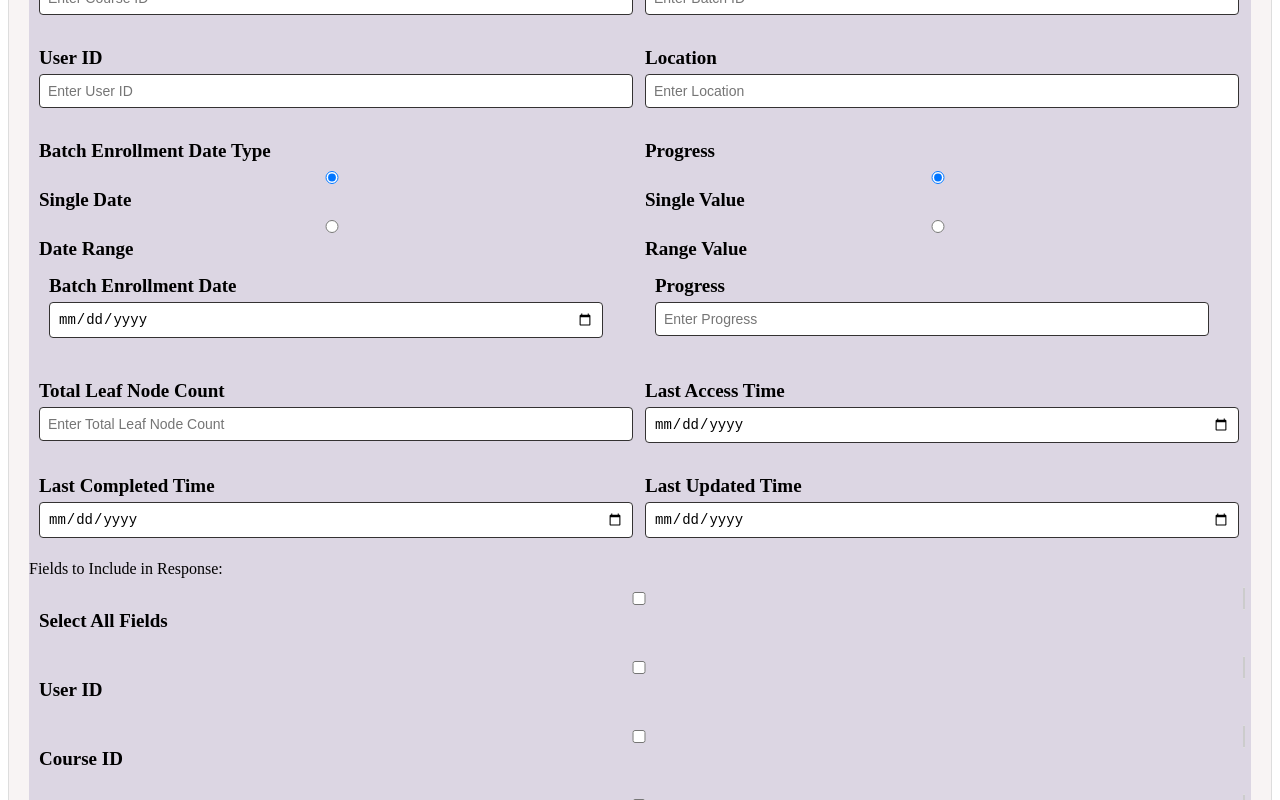
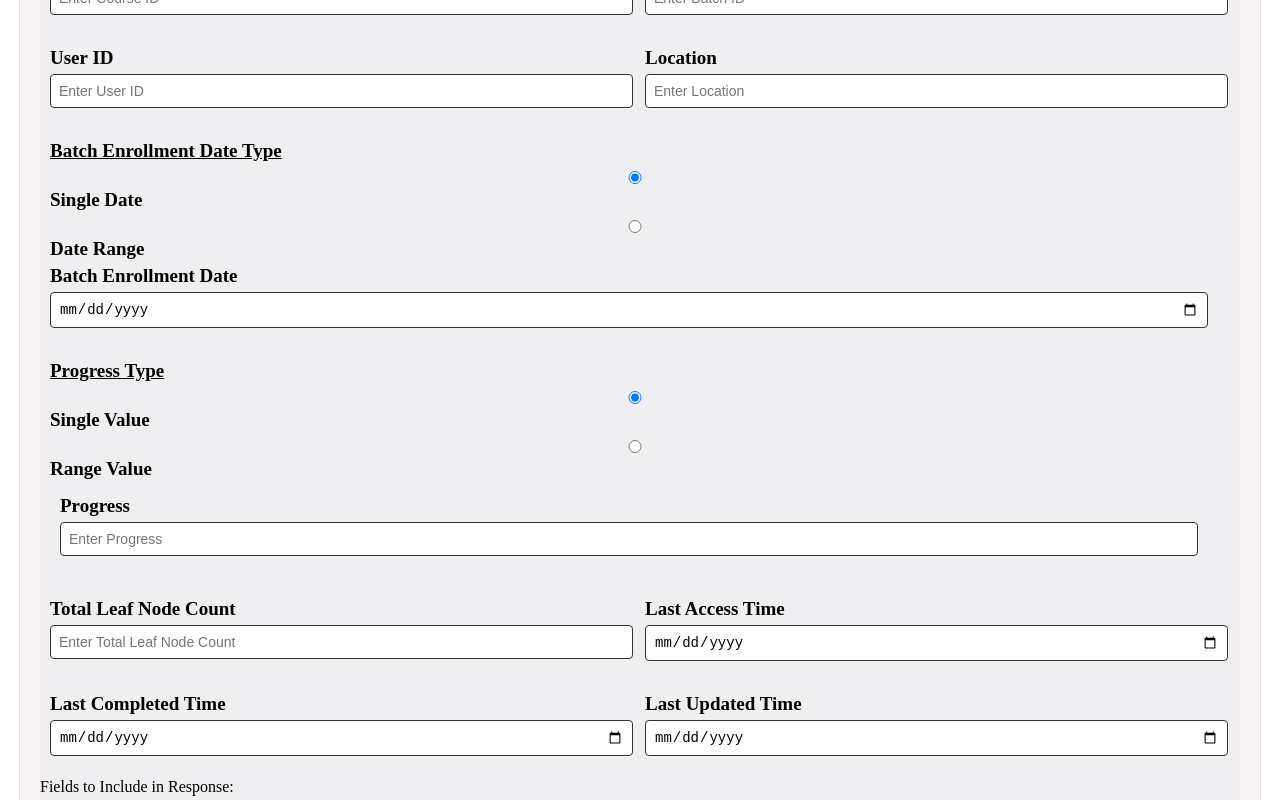
Before and after one commit to iGOT-MissionKarmayogi/C4GT-Communications-Console, an Angular app: page / in a window 1280 px wide. Shown: the part 360-1160 px from the top of the page. Built offline with nearby package versions, Linux system fonts and the light colour scheme.

Commit message:
UI Improvements

```diff
--- a/src/app/services/user-service.service.ts
+++ b/src/app/services/user-service.service.ts
@@ -1,6 +1,6 @@
 import { Injectable } from '@angular/core';
 import { HttpClient, HttpHeaders } from '@angular/common/http';
-import { Observable } from 'rxjs';
+import { BehaviorSubject, Observable } from 'rxjs';
 import { environment } from '../environments/environment';
 
 @Injectable({
@@ -9,6 +9,7 @@ import { environment } from '../environments/environment';
 export class UserService {
   private apiUrl: string = environment.apiUrl;
   private responseData: any;
+  private errorMessageSubject = new BehaviorSubject<string | null>(null);
 
   constructor(private http: HttpClient) {}
 
@@ -20,6 +21,14 @@ export class UserService {
     this.responseData = data;
   }
 
+  setErrorMessage(message: string | null) {
+    this.errorMessageSubject.next(message);
+  }
+
+  getErrorMessage() {
+    return this.errorMessageSubject.getValue();
+  }
+
   getResponseData() {
     return this.responseData;
   }
--- a/src/app/user-filter/user-filter.component.css
+++ b/src/app/user-filter/user-filter.component.css
@@ -5,10 +5,11 @@
   border: 1px solid #ddd;
   border-radius: 8px;
   background-color: rgb(248, 244, 244);
+  max-width: 1200px;
 }
 
 .form-class {
-  background-color: rgb(220, 214, 227);
+  background-color: rgb(239, 238, 241);
   display: flex;
   flex-direction: column;
 }
@@ -20,8 +21,7 @@
   margin-bottom: 12px;
 }
 
-.form-group,
-.form-group-progress {
+.form-group {
   flex: 1;
   margin-right: 10px;
   padding: 10px;
@@ -42,7 +42,6 @@
 
 .form-group input,
 .form-group select,
-.form-group-progress input,
 .form-group-progress select {
   width: 100%;
   padding: 8px;
@@ -64,12 +63,9 @@ button {
 
 .custom-checkbox {
   display: flex;
+  flex-direction: row;
   align-items: center;
   margin-bottom: 10px;
-}
-
-.custom-checkbox input {
-  margin-right: 8px;
 }
 
 .checkbox {
--- a/src/app/user-filter/user-filter.component.html
+++ b/src/app/user-filter/user-filter.component.html
@@ -53,9 +53,11 @@
     </div>
 
     <div class="form-row">
-      <div class="form-group-progress">
-        <label for="dateType">Batch Enrollment Date Type</label>
-        <div>
+      <div class="form-group">
+        <label for="dateType" style="text-decoration: underline"
+          >Batch Enrollment Date Type</label
+        >
+        <div class="radio-progress">
           <label>
             <input
               type="radio"
@@ -63,6 +65,7 @@
               value="single"
               (change)="onDateTypeChange('single')"
               checked
+              class="form-control"
             />
             Single Date
           </label>
@@ -71,6 +74,7 @@
               type="radio"
               formControlName="dateType"
               value="range"
+              class="form-control"
               (change)="onDateTypeChange('range')"
             />
             Date Range
@@ -78,13 +82,12 @@
         </div>
 
         <!-- Single Date Input -->
-        <div *ngIf="isSingleDate" class="form-group">
+        <div *ngIf="isSingleDate" class="form-group-progress">
           <label for="batchEnrollmentDate">Batch Enrollment Date</label>
           <input
             id="batchEnrollmentDate"
             formControlName="batchEnrollmentDate"
             type="date"
-            class="form-control"
             required
           />
         </div>
@@ -114,10 +117,13 @@
           />
         </div>
       </div>
-
-      <div class="form-group-progress">
-        <label for="progress">Progress</label>
-        <div>
+    </div>
+    <div class="form-row">
+      <div class="form-group">
+        <label for="progress" style="text-decoration: underline"
+          >Progress Type</label
+        >
+        <div class="radio-progress">
           <label>
             <input
               type="radio"
@@ -237,30 +243,6 @@
             />
             <span class="checkbox"></span>
             Select All Fields
-          </label>
-        </div>
-
-        <div class="form-group">
-          <label class="custom-checkbox">
-            <input
-              type="checkbox"
-              (change)="onFieldChange($event)"
-              value="userId"
-            />
-            <span class="checkbox"></span>
-            User ID
-          </label>
-        </div>
-
-        <div class="form-group">
-          <label class="custom-checkbox">
-            <input
-              type="checkbox"
-              (change)="onFieldChange($event)"
-              value="courseId"
-            />
-            <span class="checkbox"></span>
-            Course ID
           </label>
         </div>
 
@@ -397,12 +379,16 @@
           </option>
         </select>
       </div>
+    </div>
 
-      <label for="sortByOrder">Sort Order</label>
-      <select id="sortByOrder" formControlName="sortByOrder">
-        <option value="asc">Ascending</option>
-        <option value="desc">Descending</option>
-      </select>
+    <div class="form-row">
+      <div class="form-group">
+        <label for="sortByOrder">Sort Order</label>
+        <select id="sortByOrder" formControlName="sortByOrder">
+          <option value="asc">Ascending</option>
+          <option value="desc">Descending</option>
+        </select>
+      </div>
     </div>
 
     <div class="form-group">
--- a/src/app/user-filter/user-filter.component.ts
+++ b/src/app/user-filter/user-filter.component.ts
@@ -190,7 +190,12 @@ export class UserFilterComponent {
           this.router.navigate(['/records']);
         },
         (error) => {
-          this.errorMessage = 'Failed to fetch data. Please try again later.';
+          if (error?.responseCode === 404) {
+            console.log('kk');
+            this.errorMessage = 'No users found matching the search criteria.';
+          } else {
+            this.errorMessage = 'Failed to fetch data. Please try again later.';
+          }
           console.error('Error:', error);
           this.router.navigate(['/records']);
         }
--- a/src/index.html
+++ b/src/index.html
@@ -1,13 +1,13 @@
-<!doctype html>
+<!DOCTYPE html>
 <html lang="en">
-<head>
-  <meta charset="utf-8">
-  <title>UserFilterApp</title>
-  <base href="/">
-  <meta name="viewport" content="width=device-width, initial-scale=1">
-  <link rel="icon" type="image/x-icon" href="favicon.ico">
-</head>
-<body>
-  <app-root></app-root>
-</body>
+  <head>
+    <meta charset="utf-8" />
+    <title>User Search</title>
+    <base href="/" />
+    <meta name="viewport" content="width=device-width, initial-scale=1" />
+    <link rel="icon" type="image/x-icon" href="favicon.ico" />
+  </head>
+  <body>
+    <app-root></app-root>
+  </body>
 </html>
```
